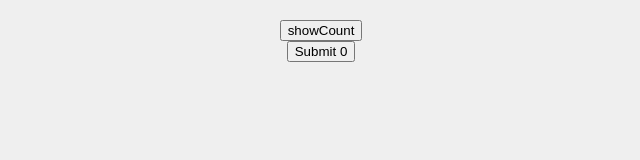
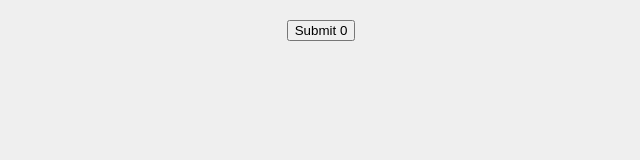
Before and after one commit to MrGreen0000/rendu-conditionnel, a React (Create React App) app: page / in a window 1280 px wide. Shown: the top 160 px of the page, without its empty margins (319-959 px from the left). Built offline with nearby package versions, Linux system fonts and the light colour scheme.

Commit message:
useState

```diff
--- a/src/App.js
+++ b/src/App.js
@@ -1,18 +1,17 @@
 import { useState } from "react";
 
 export default function App() {
-  console.log("render");
-
+  console.log("render app");
   const [count, setCount] = useState(0);
   const [showCount, setShowCount] = useState(true);
 
   function handleClick() {
     setCount(count + 1);
+    setShowCount(!showCount);
   }
 
   return (
     <div className="d-flex flex-column justify-content-center align-items-center p-20">
-      <button onClick={() => setShowCount(!showCount)}>showCount</button>
       <button onClick={handleClick} className="mb-20">
         Submit {showCount && <span>{count}</span>}
       </button>
--- /dev/null
+++ b/src/Compteur.js
@@ -0,0 +1,6 @@
+function Compteur({ count }) {
+  console.log("render compteur");
+  return <h1>{count}</h1>;
+}
+
+export default Compteur;
```
